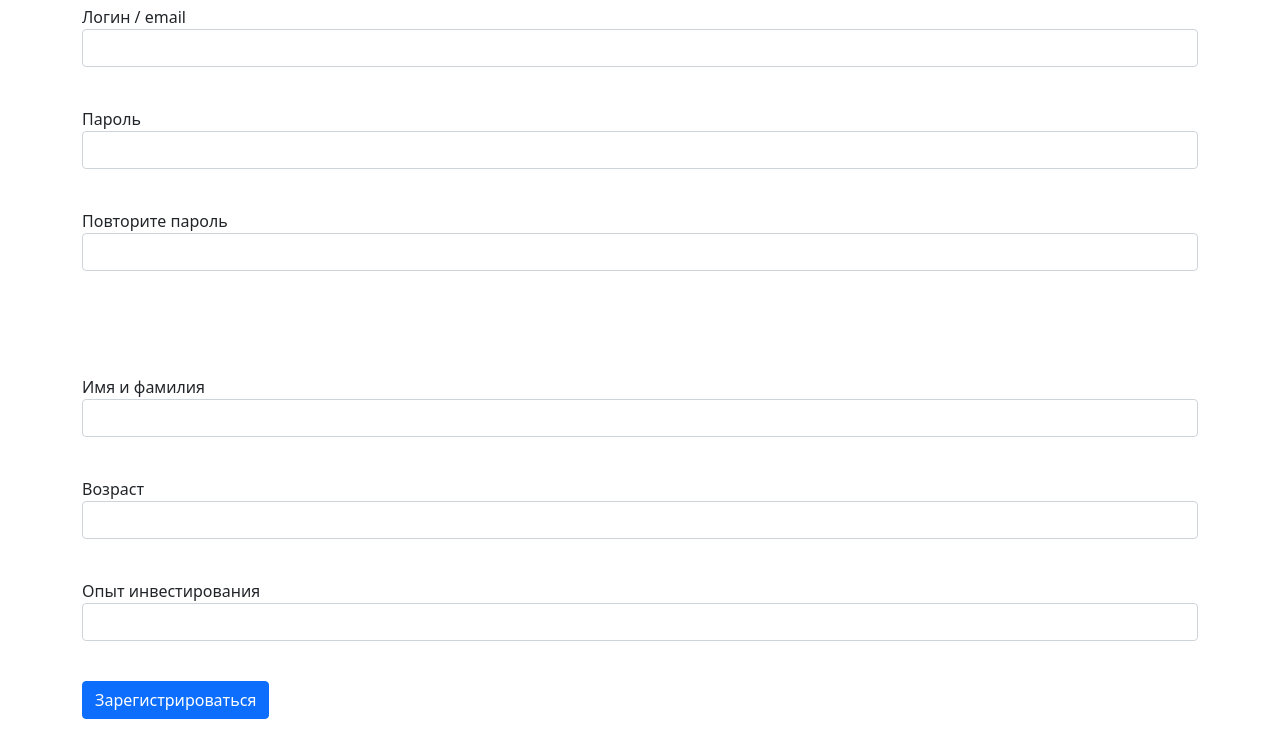
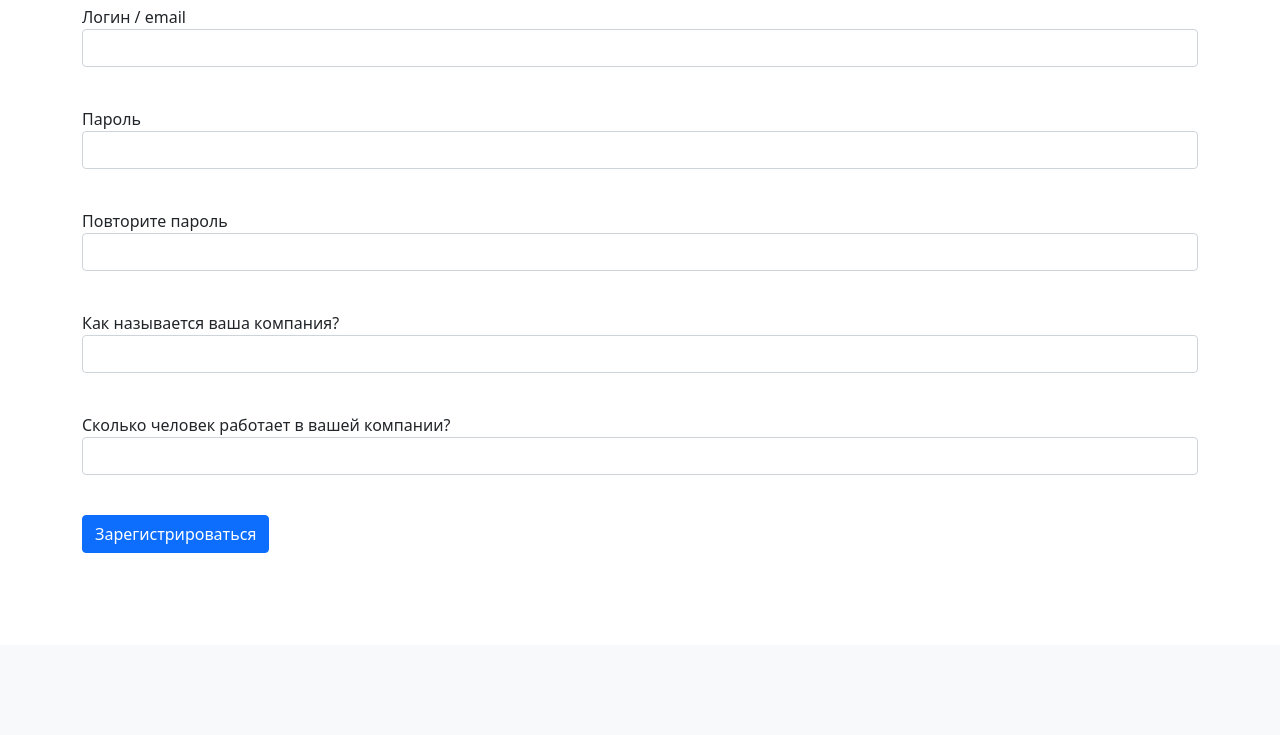
Before and after one commit to Gigirka/invest-free, a Flask app: template templates/register-business.html in a window 1280 px wide. Shown: the part 155-890 px from the top of the page. After the commit the page ends 708 px from the top, so only its background shows below. Run offline with Flask 3, Linux system fonts and the light colour scheme; the template is opened without the code that fills it: values that come from a table or form of the project are taken from there, others are empty.

Commit message:
Небольшие изменения в форме для предпринимателей

```diff
--- a/data/forms/user.py
+++ b/data/forms/user.py
@@ -19,6 +19,8 @@ class RegisterForm(FlaskForm):
     address = StringField('Адрес проживания')
     #####Для предпринимателя#############################################################################
     money = StringField('Ваш капитал')
+    company_name = StringField('Как называется ваша компания?')
+    staff = IntegerField('Сколько человек работает в вашей компании?')
 
 
 
--- a/main.py
+++ b/main.py
@@ -41,11 +41,9 @@ def reqister_invest():
                                    message="Такой пользователь уже есть")
         user = User(
             type='investor',
-            surname=form.name.data,
             name=form.name.data,
             email=form.email.data,
             age=form.age.data,
-            position=form.position.data,
             speciality=form.speciality.data,
             address=form.address.data,
             capital=form.capital.data,
@@ -76,11 +74,9 @@ def reqister_business():
                                    message="Такой пользователь уже есть")
         user = User(
             type='businessman',
-            surname=form.name.data,
             name=form.name.data,
             email=form.email.data,
             age=form.age.data,
-            position=form.position.data,
             speciality=form.speciality.data,
             address=form.address.data,
             money=form.money.data
--- a/templates/register-business.html
+++ b/templates/register-business.html
@@ -1,7 +1,9 @@
 {% extends "base.html" %}
 
 {% block content %}
-<h1>Регистрация</h1>
+<div class="text-center">
+    <h1>- Регистрация стартапа/идеи -</h1>
+</div>
 <form action="" method="post">
     {{ form.hidden_tag() }}
     <p>
@@ -32,36 +34,18 @@
         {% endfor %}
     </p>
     <p>
-        {{ form.surname.label }}<br>
-        {{ form.surname(class="form-control") }}<br>
-        {% for error in form.surname.errors %}
+        {{ form.company_name.label }}<br>
+        {{ form.company_name(class="form-control") }}<br>
+        {% for error in form.company_name.errors %}
             <p class="alert alert-danger" role="alert">
                 {{ error }}
             </p>
         {% endfor %}
     </p>
     <p>
-        {{ form.name.label }}<br>
-        {{ form.name(class="form-control") }}<br>
-        {% for error in form.name.errors %}
-            <p class="alert alert-danger" role="alert">
-                {{ error }}
-            </p>
-        {% endfor %}
-    </p>
-    <p>
-        {{ form.age.label }}<br>
-        {{ form.age(class="form-control") }}<br>
-        {% for error in form.age.errors %}
-            <p class="alert alert-danger" role="alert">
-                {{ error }}
-            </p>
-        {% endfor %}
-    </p>
-    <p>
-        {{ form.exp.label }}<br>
-        {{ form.exp(class="form-control") }}<br>
-        {% for error in form.exp.errors %}
+        {{ form.staff.label }}<br>
+        {{ form.staff(class="form-control") }}<br>
+        {% for error in form.staff.errors %}
             <p class="alert alert-danger" role="alert">
                 {{ error }}
             </p>
--- a/templates/register-invest.html
+++ b/templates/register-invest.html
@@ -2,7 +2,7 @@
 
 {% block content %}
 <div class="text-center">
-    <h1>Регистрация</h1>
+    <h1>- Регистрация инвестора -</h1>
 </div>
 <form action="" method="post">
     {{ form.hidden_tag() }}
```
Also changed, not shown: data/users.py (+5 -3 lines), db/mars.db.
